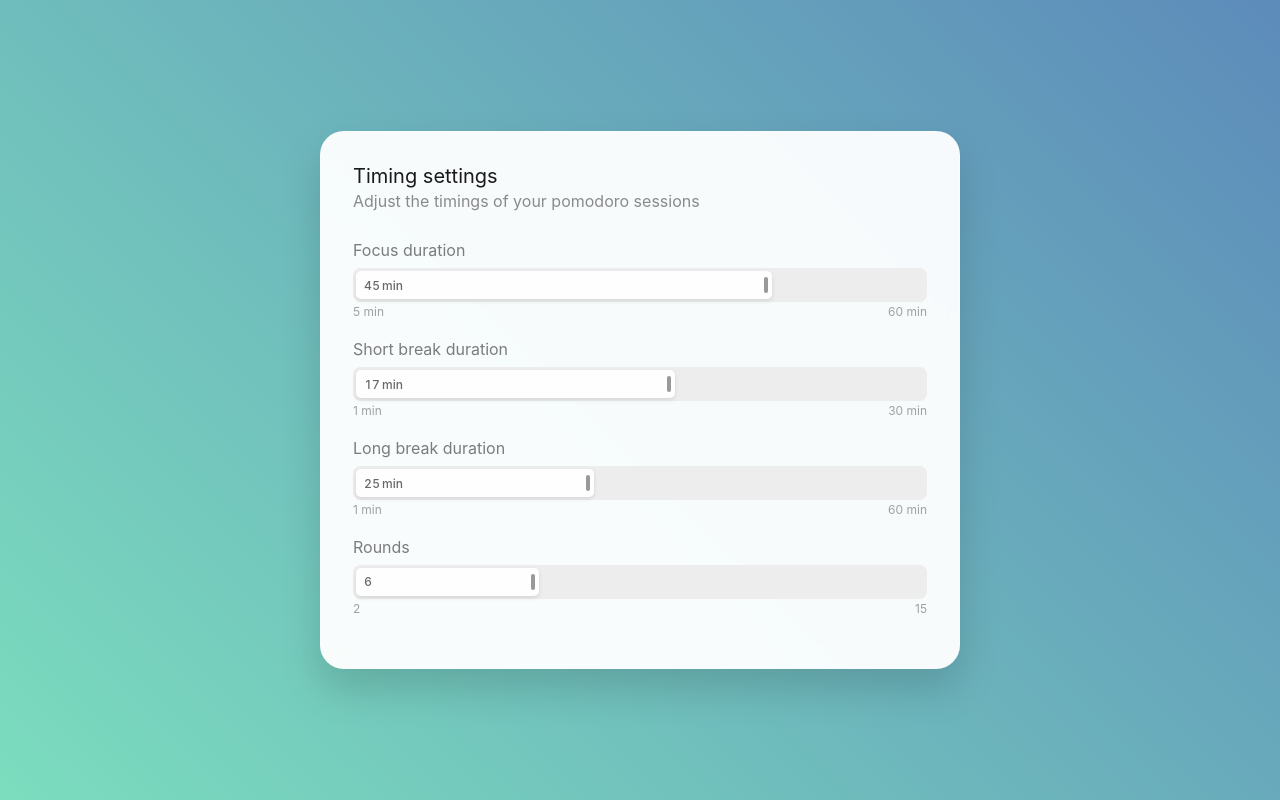
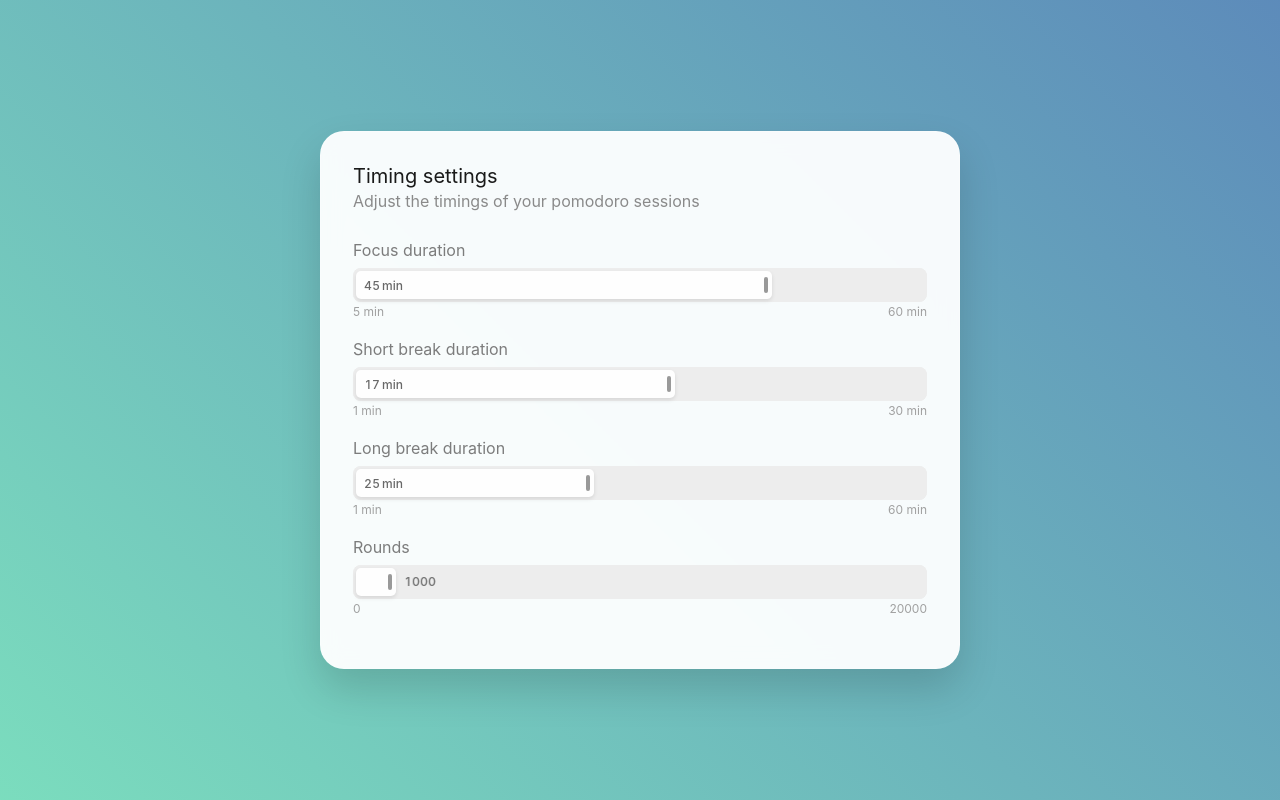
Before and after one commit to skynovua/pomodoro-timer-settings, a website: page pomodoro-settings.html in a window 1280 px wide. Drawn offline with Linux system fonts and the light colour scheme.

Commit message:
Update slider settings to allow a wider range and enhance rolling counter width calculation

```diff
--- a/pomodoro-settings.html
+++ b/pomodoro-settings.html
@@ -88,18 +88,19 @@
             <input
               type="range"
               id="rounds"
-              min="2"
-              max="15"
-              value="6"
+              min="0"
+              max="20000"
+              step="1000"
+              value="1000"
               data-unit=""
             />
             <div class="value-display" id="rounds-value">
-              <div class="rolling-counter">6</div>
+              <div class="rolling-counter">1000</div>
             </div>
           </div>
           <div class="range-labels">
-            <span class="min-label">2</span>
-            <span class="max-label">15</span>
+            <span class="min-label">0</span>
+            <span class="max-label">20000</span>
           </div>
         </div>
       </div>
--- a/src/components/pomodoro-slider-controller.js
+++ b/src/components/pomodoro-slider-controller.js
@@ -16,8 +16,6 @@ sliders.forEach((slider) => {
     slider.addEventListener("input", () => {
         const value = parseInt(slider.value);
         const unit = slider.dataset.unit;
-
-        rollingCounter.setNumber(value, unit, true);
 
         const min = parseFloat(slider.min);
         const max = parseFloat(slider.max);
@@ -40,16 +38,20 @@ sliders.forEach((slider) => {
 
         display.style.width = `${targetWidth}px`;
 
-        requestAnimationFrame(() => {
-            const rollingCounterWidth = rollingCounterDisplay.offsetWidth;
+        // Use RollingCounter's method to get expected width
+        const expectedRollingCounterWidth = rollingCounter.getExpectedWidth(value, unit);
+        console.log('expectedRollingCounterWidth:', expectedRollingCounterWidth);
+
         const displayWidth = targetWidth;
         const availableSpace = displayWidth - 12;
-            if (rollingCounterWidth > availableSpace) {
+
+        if (expectedRollingCounterWidth > availableSpace) {
             rollingCounterDisplay.style.transform = `translate(${displayWidth}px, -50%)`;
         } else {
             rollingCounterDisplay.style.transform = 'translate(0, -50%)';
         }
-        });
+
+        rollingCounter.setNumber(value, unit, true);
 
         display.style.opacity = '1';
         display.style.left = `${INPUT_PADDING / 2}px`;
--- a/src/components/rolling-counter.js
+++ b/src/components/rolling-counter.js
@@ -99,4 +99,15 @@ class RollingCounter {
 
         this.currentValue = numValue;
     }
+
+    // New method to calculate expected width
+    getExpectedWidth(value, unit = '') {
+        const numValue = parseInt(value) || 0;
+        const actualDigits = Math.max(1, numValue.toString().length);
+        const digitWidth = 8; // Same as in setNumber
+        const padding = 16; // Left + right padding from CSS (8px each side)
+        const unitWidth = unit.length * 6; // Approximate character width for unit
+
+        return actualDigits * digitWidth + padding + unitWidth;
+    }
 }
```
Lines whose indentation alone changed are shown as unchanged.
